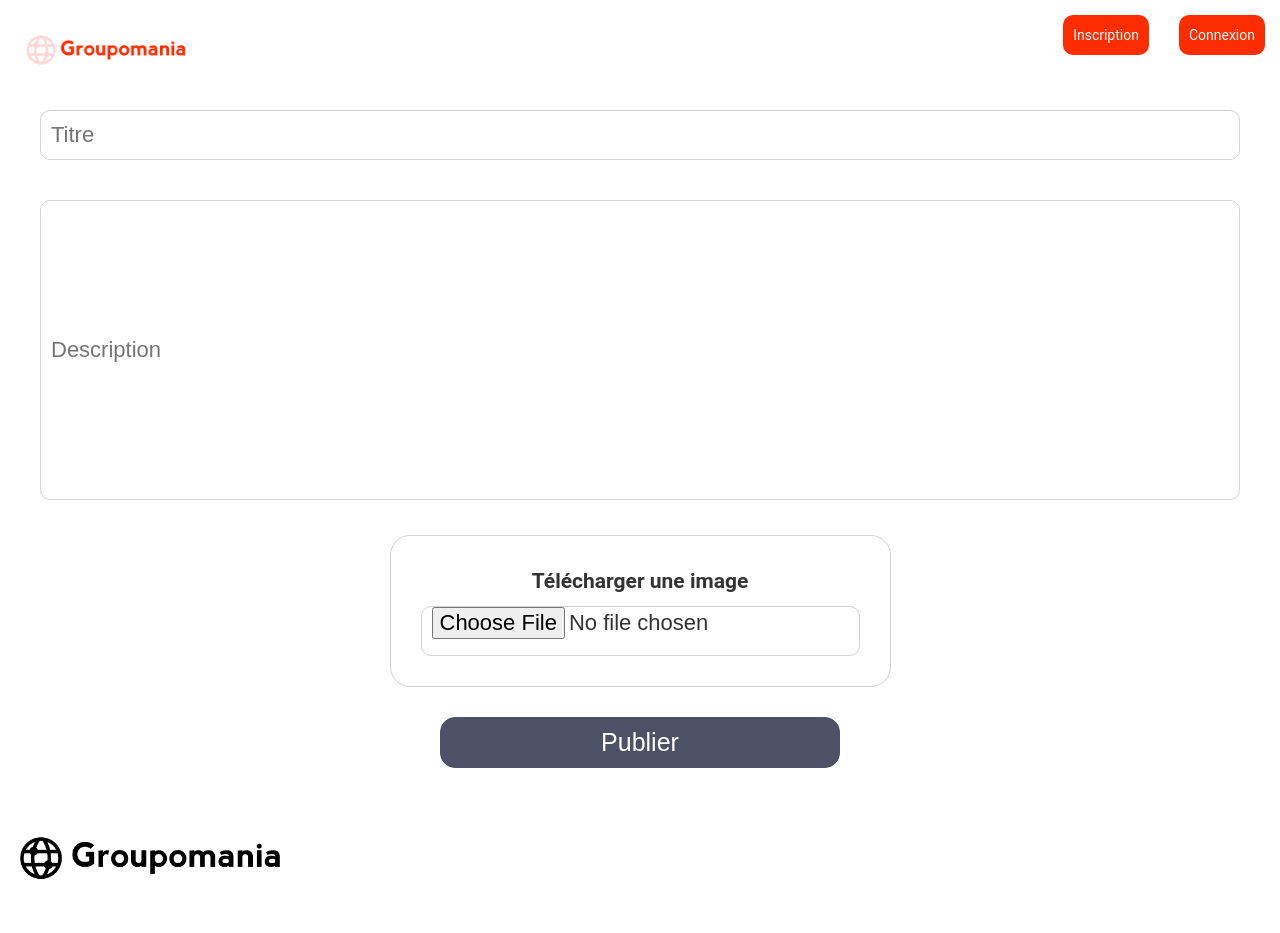
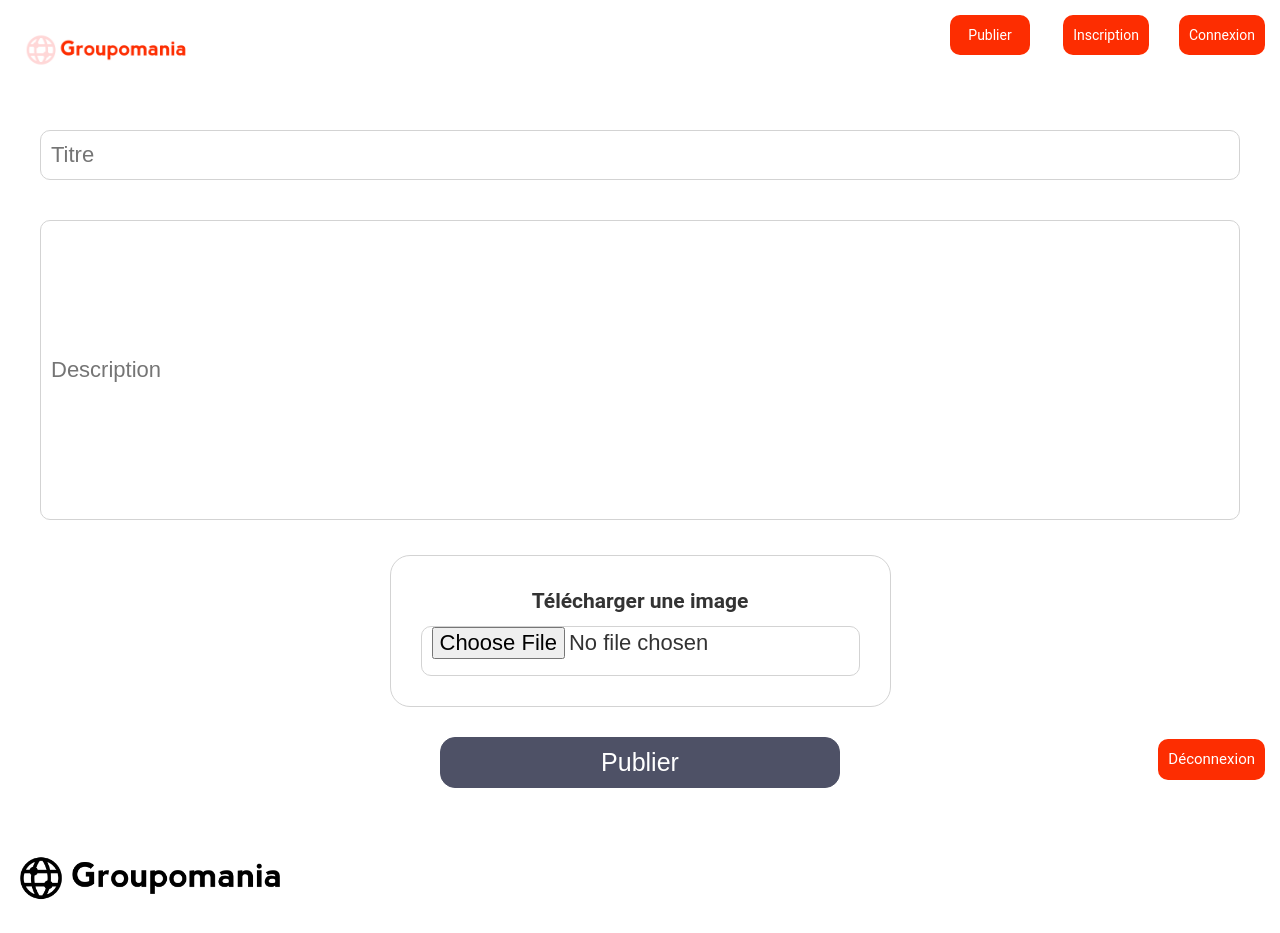
Before and after one commit to lokhiz/P7_leaute, a React (Create React App) app in the folder frontend/react-app/: page /publish in a window 1280 px wide. Built offline with nearby package versions, Linux system fonts and the light colour scheme.

Commit message:
disconnect button and logo update

```diff
--- a/frontend/react-app/src/App.js
+++ b/frontend/react-app/src/App.js
@@ -1,15 +1,11 @@
 import "./index.css";
 import { Link, Outlet } from "react-router-dom";
-import logo from "./assets/icon-left-font.png";
 
 const App = () => {
   return (
     <>
       <div className="App">
         <div className="header">
-          <Link to={"/homepage"}>
-            <img src={logo} alt="Groupomania" className="logo" />
-          </Link>
           <Link to={"/register"} className="top-buttons">
             Inscription
           </Link>
--- /dev/null
+++ b/frontend/react-app/src/Components/Disconnect.js
@@ -0,0 +1,24 @@
+import { Link } from "react-router-dom";
+import axios from "axios";
+
+export default function Disconnect() {
+  async function userLogout(e) {
+    e.preventDefault();
+
+    try {
+      await axios.post("http://localhost:5000/api/auth/logout");
+      window.location.replace("http://localhost:3000/login");
+      alert("Vous avez bien été déconnecté.");
+      localStorage.setItem("auth", false);
+    } catch (error) {
+      alert("Une erreur est survenue.");
+      console.log(error);
+    }
+  }
+
+  return (
+    <Link onClick={userLogout} className="disconnect-button">
+      Déconnexion
+    </Link>
+  );
+}
--- a/frontend/react-app/src/Components/Home.js
+++ b/frontend/react-app/src/Components/Home.js
@@ -2,7 +2,9 @@ import { Link } from "react-router-dom";
 import axios from "axios";
 import { useState, useEffect } from "react";
 import Posts from "../Components/Posts";
+import Disconnect from "./Disconnect";
 import { useLocation } from "react-router";
+import logo from "../assets/icon-left-font.png";
 
 export const Home = () => {
   const [posts, setPosts] = useState([]);
@@ -20,31 +22,18 @@ export const Home = () => {
     fetchPosts();
   }, [search]);
 
-  async function userLogout(e) {
-    e.preventDefault();
-
-    try {
-      await axios.post("http://localhost:5000/api/auth/logout");
-      window.location.replace("http://localhost:3000/login");
-      alert("Vous avez bien été déconnecté.");
-      localStorage.setItem("auth", false);
-    } catch (error) {
-      alert("Une erreur est survenue.");
-      console.log(error);
-    }
-  }
-
   return (
     <>
       <div className="Home">
+        <Link to={"/homepage"}>
+          <img src={logo} alt="Groupomania" className="logo" />
+        </Link>
         <Link to={"/publish"} className="home-top-button">
           Publier
         </Link>
         <Posts posts={posts} />
       </div>
-      <Link onClick={userLogout} className="disconnect-button">
-        Déconnexion
-      </Link>
+      <Disconnect />
     </>
   );
 };
--- a/frontend/react-app/src/Components/Login.js
+++ b/frontend/react-app/src/Components/Login.js
@@ -1,6 +1,7 @@
 import axios from "axios";
 import { useState } from "react";
 import { Navigate } from "react-router-dom";
+import logo from "../assets/icon-left-font.png";
 
 export function Login() {
   const [email, setEmail] = useState("");
@@ -31,6 +32,7 @@ export function Login() {
         <Navigate to="/homepage" replace />
       ) : (
         <form className="Form" onSubmit={getUserData}>
+          <img src={logo} alt="Groupomania" className="logo" />
           <h1 className="form-title">Connexion</h1>
           <input
             type="text"
--- a/frontend/react-app/src/Components/Post.js
+++ b/frontend/react-app/src/Components/Post.js
@@ -9,7 +9,6 @@ export default function Post({ post }) {
                 <Link to={`/post/${post._id}`} className="link">
                     <span className="postTitle">{post.title}</span>
                 </Link>
-                <hr />
             </div>
             <p className="postDesc">{post.desc}</p>
         </div>
--- a/frontend/react-app/src/Components/Register.js
+++ b/frontend/react-app/src/Components/Register.js
@@ -1,5 +1,6 @@
 import { useState } from "react";
 import axios from "axios";
+import logo from "../assets/icon-left-font.png";
 
 export function Register() {
   const [email, setEmail] = useState("");
@@ -17,7 +18,7 @@ export function Register() {
       setSuccess(true);
     } catch (error) {
       console.log(error);
-      alert('Une erreur est survenue.')
+      alert("Une erreur est survenue.");
     }
   }
 
@@ -29,6 +30,7 @@ export function Register() {
         </section>
       ) : (
         <form className="Form" onSubmit={postUserData}>
+          <img src={logo} alt="Groupomania" className="logo" />
           <h1 className="form-title">Inscription</h1>
           <input
             name="email"
@@ -51,7 +53,9 @@ export function Register() {
               }}
             />
           </div>
-          <button type="submit" className="submit-button">Inscription</button>
+          <button type="submit" className="submit-button">
+            Inscription
+          </button>
         </form>
       )}
     </>
--- a/frontend/react-app/src/Components/Write.js
+++ b/frontend/react-app/src/Components/Write.js
@@ -1,5 +1,8 @@
 import axios from "axios";
 import { useState } from "react";
+import { Link } from "react-router-dom";
+import Disconnect from "./Disconnect";
+import logo from "../assets/icon-left-font.png";
 
 const Write = () => {
   const [title, setTitle] = useState("");
@@ -19,13 +22,13 @@ const Write = () => {
       data.append("file", file);
       newPost.photo = filename;
       try {
-        const res = await axios.post("http://localhost:5000/api/upload", data);
+        await axios.post("http://localhost:5000/api/upload", data);
       } catch (error) {
         console.log(error.response.data);
       }
     }
     try {
-      const res = await axios.post("http://localhost:5000/api/posts/", newPost);
+      await axios.post("http://localhost:5000/api/posts/", newPost);
       alert("Post publié");
       window.location.replace("http://localhost:3000/homepage");
     } catch (error) {
@@ -34,6 +37,13 @@ const Write = () => {
   }
 
   return (
+    <>
+      <Link to={"/homepage"}>
+        <img src={logo} alt="Groupomania" className="logo" />
+      </Link>
+      <Link to={"/publish"} className="home-top-button">
+        Publier
+      </Link>
       <form onSubmit={handleSubmit} className="write">
         <div className="content-write">
           <input
@@ -58,7 +68,11 @@ const Write = () => {
           <div className="item-write">
             <h2>Télécharger une image</h2>
             {file && (
-            <img className="writeImg" src={URL.createObjectURL(file)} alt="" />
+              <img
+                className="writeImg"
+                src={URL.createObjectURL(file)}
+                alt="file"
+              />
             )}
             <input
               className="file-upload"
@@ -72,6 +86,8 @@ const Write = () => {
           </button>
         </div>
       </form>
+      <Disconnect />
+    </>
   );
 };
 
```
Lines whose indentation alone changed are shown as unchanged.
